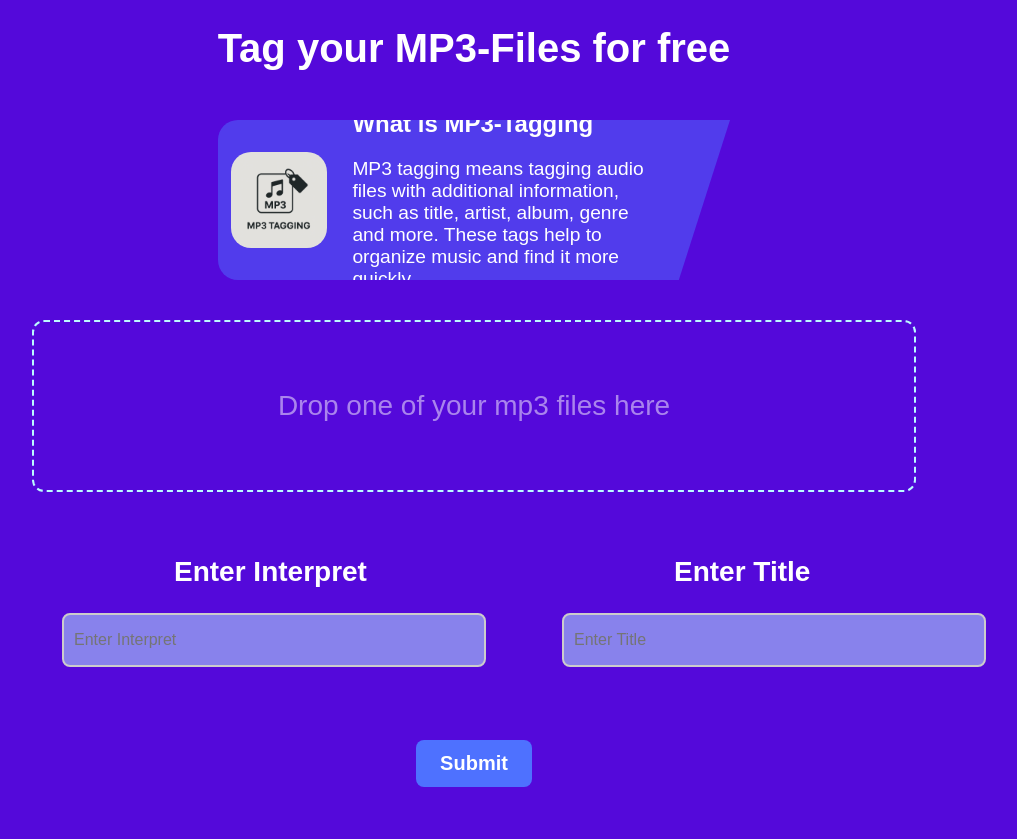
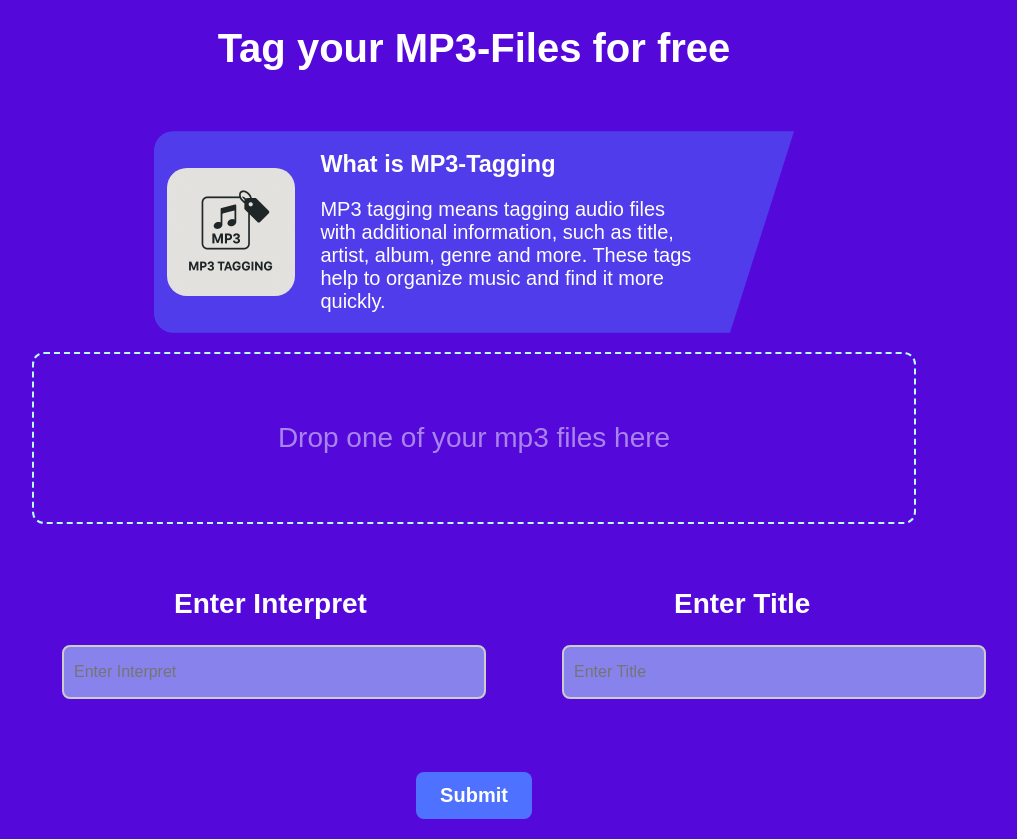
Before and after one commit to Youdontknowme720/taggerweb, a React (Vite) app: page /tagger in a window 1280 px wide. Shown: the whole page, without its empty margins (166-1183 px from the left). Before the commit the page ends 807 px from the top, so only its background shows below. Built offline with nearby package versions, Linux system fonts and the light colour scheme.

Commit message:
scaling problem fixed temporary

```diff
--- a/src/comps/Expl/Explain.css
+++ b/src/comps/Expl/Explain.css
@@ -4,8 +4,8 @@
     align-items: center;
     justify-content: center;
     background-color: rgba(78,113,255,0.5);
-    width: 50%;
-    height: 100%;
+    width: 90%;
+    max-width: 64rem;
     border-bottom-left-radius: 20px;
     border-top-left-radius: 20px;
     clip-path: polygon(
@@ -16,8 +16,8 @@
     );
 }
 .explain-img{
-    width: 12vw;
-    height: 12vh;
+    max-width: 20%;
+    max-height: 30%;
     border-radius: 20px;
     margin-right: 2vw;
     margin-left: 1vw;
--- a/src/comps/Expl/ExplainT.tsx
+++ b/src/comps/Expl/ExplainT.tsx
@@ -9,10 +9,10 @@ const ExplainTxt: React.FC = () => {
                      fontFamily: 'Outfit, sans-serif',
                  }
              }>
-            <h2 style={{display: "flex", fontSize: '1.5rem'}}>
+            <h2 style={{display: "flex"}}>
                 What is MP3-Tagging
             </h2>
-            <p style={{display: "flex", fontSize: '1.2rem', width: "80%"}}>
+            <p style={{display: "flex", width: "80%", maxWidth: "100%"}}>
                 MP3 tagging means tagging audio files with additional information, such as title, artist,
                 album, genre and more. These tags help to organize music and find it more quickly.
             </p>
--- a/src/comps/Headding.css
+++ b/src/comps/Headding.css
@@ -1,5 +1,4 @@
 .title-container{
-    padding: 1vh;
     width: 80vw;
     height: 10vh;
     display: flex;
@@ -9,5 +8,5 @@
 
 .title-text{
     color: #ffffff;
-    font-size: 2.5rem;
+    font-size: clamp(2.0rem, 4.0vw, 4.0rem);
 }
--- a/src/index.css
+++ b/src/index.css
@@ -1,6 +1,15 @@
-html, body, #root {
+html, #root {
     background-color: rgba(84, 9, 218, 1);
     height: 100%;
     margin: 0;
+    font-size: 62.5%;
     padding: 0;
 }
+p{
+    font-size: clamp(0.3rem, 4.0vw, 2.0rem);
+    color: white;
+}
+body {
+    font-size: 2.5rem;
+    color: white;
+}
--- a/src/pages/TaggerPage.tsx
+++ b/src/pages/TaggerPage.tsx
@@ -15,14 +15,22 @@ const TaggerPage = () => {
             display: "flex",
             flexDirection: "column",
             alignItems: "center",
-            height: "100vh",
-            width: "100vw",
             fontFamily: "'Outfit', sans-serif"
         }}>
             <div style={{display: "flex", justifyContent: "center", marginBottom: "-2vh"}}>
                 <Title text="Tag your MP3-Files for free"/>
             </div>
-            <div style={{display: "flex", justifyContent: "center", width: "80%", height: "20%", alignItems: "center", marginBottom: "5vh"}}>
+            <div style={
+                {
+                    display: "flex",
+                    justifyContent: "center",
+                    alignItems: "center",
+                    width: "100%",
+                    maxWidth: "1200px",
+                    height: "30vh",
+                    margin: "0 auto",
+                }
+            }>
                 <Explain />
             </div>
             <div style={{display: "flex", justifyContent: "center", marginTop: "5vh"}}>
```
